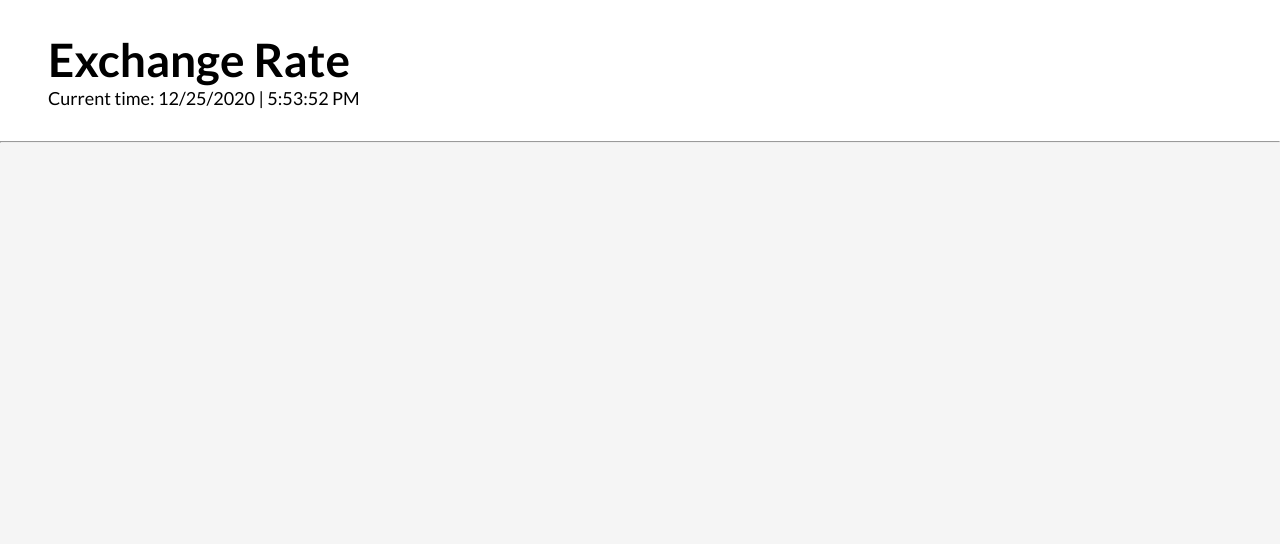
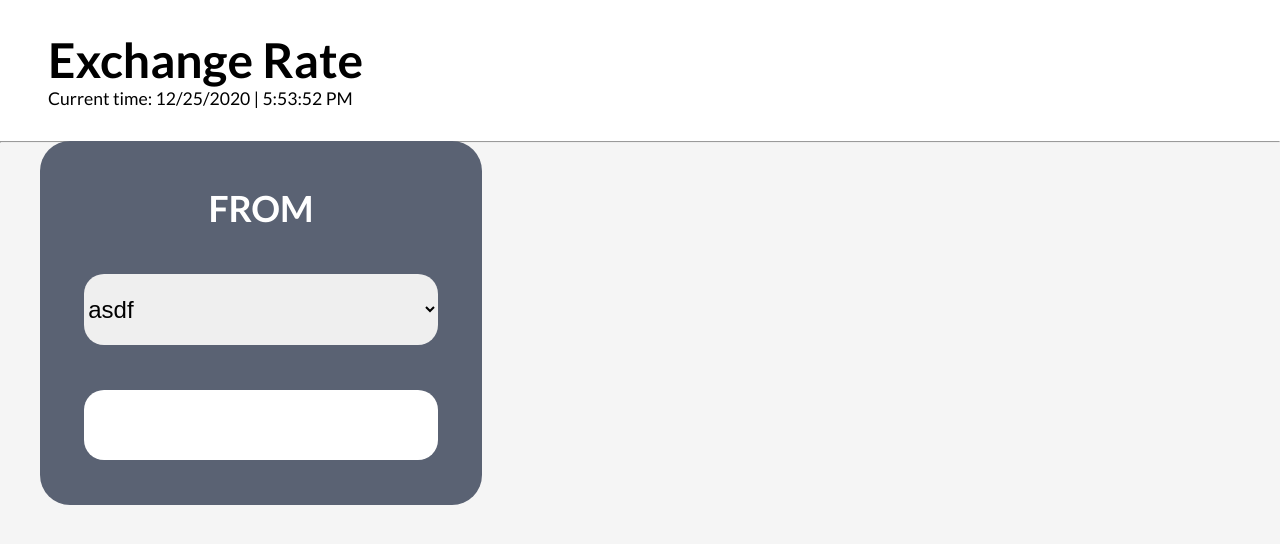
Before and after one commit to rarcz29/exchange-rate, a React (Create React App) app: page / in a window 1280 px wide. Shown: the top 544 px of the page. Built offline with nearby package versions, Linux system fonts and the light colour scheme.

Commit message:
create currency input

```diff
--- a/src/App.css
+++ b/src/App.css
@@ -13,6 +13,7 @@
 
 html {
     font-family: "Lato", sans-serif;
+    font-size: 100%;
 }
 
 body {
@@ -20,14 +21,28 @@ body {
 }
 
 .topbar h1 {
-    font-size: 46px;
+    font-size: 3rem;
 }
 
 .topbar p {
-    font-size: 18px;
+    font-size: 1.1rem;
 }
 
 .container {
     max-width: 1200px;
     margin: 0 auto;
 }
+
+@media only screen and (max-width: 700px) {
+    html {
+        font-size: 0.8rem;
+    }
+}
+
+@media only screen and (max-width: 500px) {
+    .topbar {
+        display: flex;
+        flex-direction: column;
+        align-items: center;
+    }
+}
--- a/src/App.js
+++ b/src/App.js
@@ -1,5 +1,6 @@
 import AppBar from "./components/AppBar";
 import Clock from "./components/Clock";
+import CurrencyInput from "./components/CurrencyInput";
 import "./App.css";
 
 function App() {
@@ -12,7 +13,12 @@ function App() {
                 </div>
             </AppBar>
 
-            <main className="container"></main>
+            <main className="container">
+                <CurrencyInput
+                    title="FROM"
+                    currencies={["asdf", "xxx", "yyy"]}
+                ></CurrencyInput>
+            </main>
         </>
     );
 }
--- a/src/components/AppBar.css
+++ b/src/components/AppBar.css
@@ -1,10 +1,10 @@
 .page-header {
-    height: 141px;
+    height: 8.8rem;
     background-color: var(--color-light1);
 }
 
 .page-header .app-bar-children {
-    margin-left: 48px;
+    margin-left: 3rem;
     height: 100%;
     display: flex;
     flex-direction: column;
@@ -15,3 +15,11 @@
 .page-header hr {
     background-color: var(--color-dark);
 }
+
+@media only screen and (max-width: 500px) {
+    .page-header .app-bar-children {
+        margin-left: 0;
+        justify-content: center;
+        align-items: center;
+    }
+}
--- a/src/components/AppBar.js
+++ b/src/components/AppBar.js
@@ -1,7 +1,7 @@
 import React from "react";
 import "./AppBar.css";
 
-const AppBar = ({ children, contentMargin }) => {
+const AppBar = ({ children }) => {
     return (
         <header className="page-header">
             <div className="app-bar-children">{children}</div>
--- /dev/null
+++ b/src/components/CurrencyInput.css
@@ -0,0 +1,29 @@
+.currency-input {
+    background-color: var(--color-dark);
+    display: flex;
+    flex-direction: column;
+    justify-content: space-evenly;
+    align-items: center;
+
+    /* TODO: pass as a class */
+    border-radius: 30px;
+    height: 364px;
+    width: 442px;
+}
+
+.currency-input h2 {
+    color: var(--color-light1);
+    font-weight: bold;
+    font-size: 2.25rem;
+}
+
+.currency-input select,
+.currency-input input {
+    height: 4.4rem;
+    width: 80%;
+    border-radius: 20px;
+    border-width: 0;
+    outline: none;
+    resize: none;
+    font-size: 1.5rem;
+}
--- /dev/null
+++ b/src/components/CurrencyInput.js
@@ -0,0 +1,26 @@
+import React from "react";
+import "./CurrencyInput.css";
+
+const CurrencyInput = ({
+    title,
+    currencies,
+    nameCurrencyInput,
+    nameAmountInput,
+    className,
+}) => {
+    return (
+        <div className={`${className} currency-input`}>
+            <h2>{title}</h2>
+
+            <select name={nameCurrencyInput}>
+                {currencies.map((c) => (
+                    <option value={c}>{c}</option>
+                ))}
+            </select>
+
+            <input type="number" name={nameAmountInput} />
+        </div>
+    );
+};
+
+export default CurrencyInput;
```
Also changed, not shown: src/components/ExchangeForm.js (added, +12 -0 lines), src/components/ExchangeForm.css (added).
